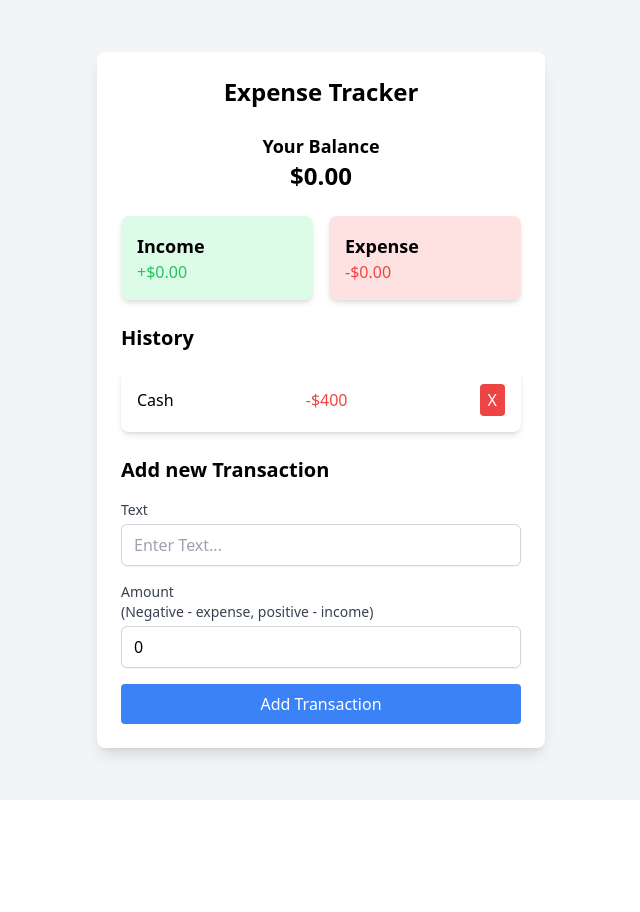
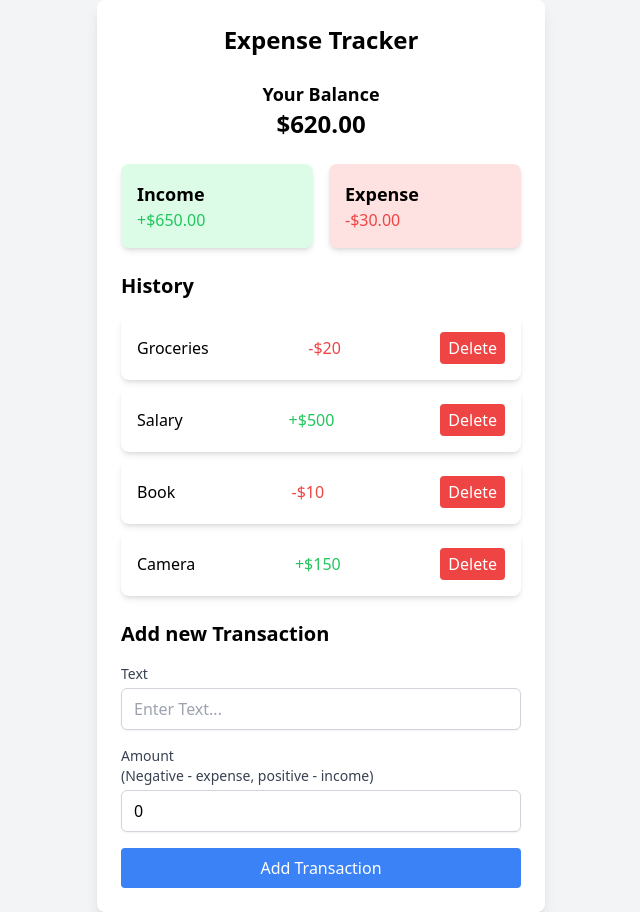
Before and after one commit to JL-Agbalo/my-react-challenges, a React (Create React App) app: page /todolist in a window 1280 px wide. Shown: the whole page, without its empty margins (319-959 px from the left). Before the commit the page ends 800 px from the top, so only its background shows below. Built offline with nearby package versions, Linux system fonts and the light colour scheme.

Commit message:
Implement transaction management with context; add AddTransaction and Transaction components, and update Balance and IncomeExpenses components to reflect dynamic data

```diff
--- a/src/components/YtubeTutorials/ExpenseTracker/Components/AddTransaction.js
+++ b/src/components/YtubeTutorials/ExpenseTracker/Components/AddTransaction.js
@@ -1,14 +1,29 @@
-import React, { useState } from "react";
+import React, { useState, useContext } from "react";
+import { GlobalContext } from "../Context/GlobalSate";
 
 function AddTransaction() {
+  const { addTransaction } = useContext(GlobalContext);
   const [text, setText] = useState("");
   const [amount, setAmount] = useState(0);
 
   const onChangeText = (e) => setText(e.target.value);
   const onChangeAmount = (e) => setAmount(e.target.value);
+  const onSubmit = (e) => {
+    e.preventDefault();
+    const newTransaction = {
+      id: Math.floor(Math.random() * 100000000),
+      text,
+      amount: +amount,
+    };
+
+    addTransaction(newTransaction);
+    setText("");
+    setAmount(0);
+  };
   return (
     <div className="mt-6">
       <h3 className="text-xl font-semibold mb-4">Add new Transaction</h3>
+      <form action="" onSubmit={onSubmit}>
         <div className="form-control mb-4">
           <label
             htmlFor="text"
@@ -44,6 +59,7 @@ function AddTransaction() {
         <button className="w-full bg-blue-500 text-white px-3 py-2 rounded">
           Add Transaction
         </button>
+      </form>
     </div>
   );
 }
--- a/src/components/YtubeTutorials/ExpenseTracker/Components/Balance.js
+++ b/src/components/YtubeTutorials/ExpenseTracker/Components/Balance.js
@@ -1,11 +1,15 @@
-import React from "react";
+import React, { useContext } from "react";
+import { GlobalContext } from "../Context/GlobalSate";
 
 function Balance() {
+  const { transactions } = useContext(GlobalContext);
+  const amounts = transactions.map((transaction) => transaction.amount);
+  const total = amounts.reduce((acc, item) => (acc += item), 0).toFixed(2);
   return (
     <div className="text-center mt-6">
       <h4 className="text-lg font-semibold">Your Balance</h4>
       <h1 id="balance" className="text-2xl font-bold">
-        $0.00
+        ${total}
       </h1>
     </div>
   );
--- a/src/components/YtubeTutorials/ExpenseTracker/Components/IncomeExpenses.js
+++ b/src/components/YtubeTutorials/ExpenseTracker/Components/IncomeExpenses.js
@@ -1,18 +1,33 @@
-import React from "react";
+import React, { useContext } from "react";
+import { GlobalContext } from "../Context/GlobalSate";
 
 function IncomeExpenses() {
+  const { transactions } = useContext(GlobalContext);
+
+  const amounts = transactions.map((transaction) => transaction.amount);
+
+  const income = amounts
+    .filter((item) => item > 0)
+    .reduce((acc, item) => (acc += item), 0)
+    .toFixed(2);
+
+  const expense = (
+    amounts.filter((item) => item < 0).reduce((acc, item) => (acc += item), 0) *
+    -1
+  ).toFixed(2);
+
   return (
     <div className="flex justify-between mt-6">
       <div className="bg-green-100 p-4 rounded-lg shadow-md w-1/2 mr-2">
         <h4 className="text-lg font-semibold">Income</h4>
         <p id="money-plus" className="text-green-500">
-          +$0.00
+          +${income}
         </p>
       </div>
       <div className="bg-red-100 p-4 rounded-lg shadow-md w-1/2 ml-2">
         <h4 className="text-lg font-semibold">Expense</h4>
         <p id="money-minus" className="text-red-500">
-          -$0.00
+          -${expense}
         </p>
       </div>
     </div>
--- /dev/null
+++ b/src/components/YtubeTutorials/ExpenseTracker/Components/Transaction.js
@@ -0,0 +1,26 @@
+import React, { useContext } from "react";
+import { GlobalContext } from "../Context/GlobalSate";
+
+function Transaction({ id, text, amount }) {
+  const { deleteTransaction } = useContext(GlobalContext);
+  const sign = amount < 0 ? "-" : "+";
+  return (
+    <li
+      key={id}
+      className="flex justify-between items-center bg-white shadow-md rounded-lg p-4 mb-2"
+    >
+      <span>{text}</span>
+      <span className={amount > 0 ? "text-green-500" : "text-red-500"}>
+        {sign}${Math.abs(amount)}
+      </span>
+      <button
+        className="bg-red-500 text-white px-2 py-1 rounded"
+        onClick={() => deleteTransaction(id)}
+      >
+        Delete
+      </button>
+    </li>
+  );
+}
+
+export default Transaction;
--- a/src/components/YtubeTutorials/ExpenseTracker/Components/TransactionList.js
+++ b/src/components/YtubeTutorials/ExpenseTracker/Components/TransactionList.js
@@ -1,15 +1,16 @@
-import React from "react";
+import React, { useContext } from "react";
+import { GlobalContext } from "../Context/GlobalSate";
+import Transaction from "./Transaction";
+function TransactionList() {
+  const { transactions } = useContext(GlobalContext);
 
-function TransactionList() {
   return (
     <div className="mt-6">
       <h3 className="text-xl font-semibold mb-4">History</h3>
       <ul className="list-none p-0">
-        <li className="flex justify-between items-center bg-white shadow-md rounded-lg p-4 mb-2">
-          <span>Cash</span>
-          <span className="text-red-500">-$400</span>
-          <button className="bg-red-500 text-white px-2 py-1 rounded">X</button>
-        </li>
+        {transactions.map(({ id, text, amount }) => (
+          <Transaction key={id} id={id} text={text} amount={amount} />
+        ))}
       </ul>
     </div>
   );
--- a/src/components/YtubeTutorials/ExpenseTracker/Context/GlobalSate.js
+++ b/src/components/YtubeTutorials/ExpenseTracker/Context/GlobalSate.js
@@ -18,8 +18,28 @@ export const GlobalContext = createContext(initialState);
 export const GlobalProvider = ({ children }) => {
   const [state, dispatch] = useReducer(AppReducer, initialState);
 
+  //  Actions
+  function deleteTransaction(id) {
+    dispatch({
+      type: "DELETE_TRANSACTION",
+      payload: id,
+    });
+  }
+
+  function addTransaction(transaction) {
+    dispatch({
+      type: "ADD_TRANSACTION",
+      payload: transaction,
+    });
+  }
   return (
-    <GlobalContext.Provider value={{ transactions: state.transactions }}>
+    <GlobalContext.Provider
+      value={{
+        transactions: state.transactions,
+        deleteTransaction,
+        addTransaction,
+      }}
+    >
       {children}
     </GlobalContext.Provider>
   );
```
Lines whose indentation alone changed are shown as unchanged.
